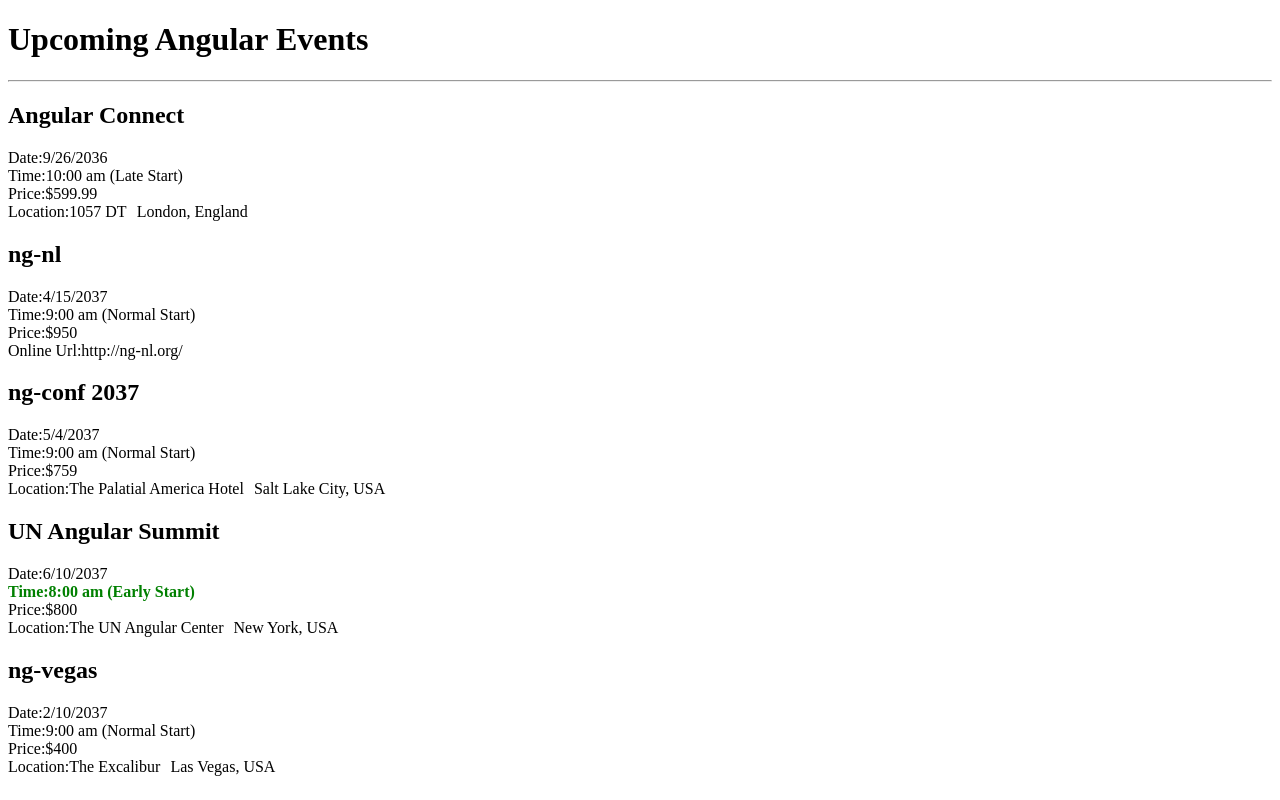
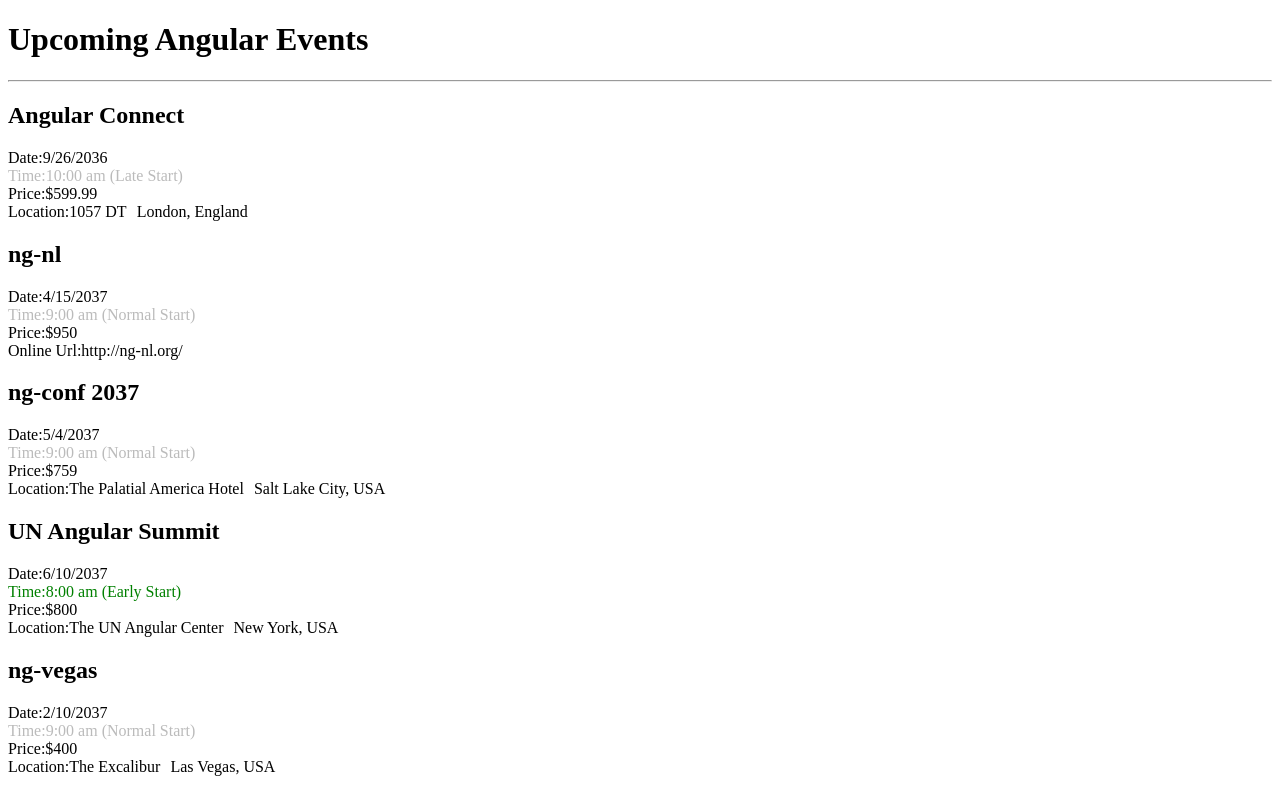
Before and after one commit to achutkiran/Angular-Tutorial-pluralsight, an Angular app: page / in a window 1280 px wide. Built offline with nearby package versions, Linux system fonts and the light colour scheme.

Commit message:
style bindings

```diff
--- a/src/app/events/event-thumbnail.component.html
+++ b/src/app/events/event-thumbnail.component.html
@@ -1,7 +1,7 @@
 <div>
     <h2>{{event?.name}}</h2>
     <div>Date:{{event?.date}}</div>
-    <div [ngClass] = "getStartTimeClass()" [ngSwitch]="event?.time">
+    <div [style.color]="event?.time === '8:00 am' ? 'green' : '#bbb'" [ngSwitch]="event?.time">
         Time:{{event?.time}}
         <span *ngSwitchCase="'8:00 am'">(Early Start)</span>
         <span *ngSwitchCase="'10:00 am'">(Late Start)</span>
```
